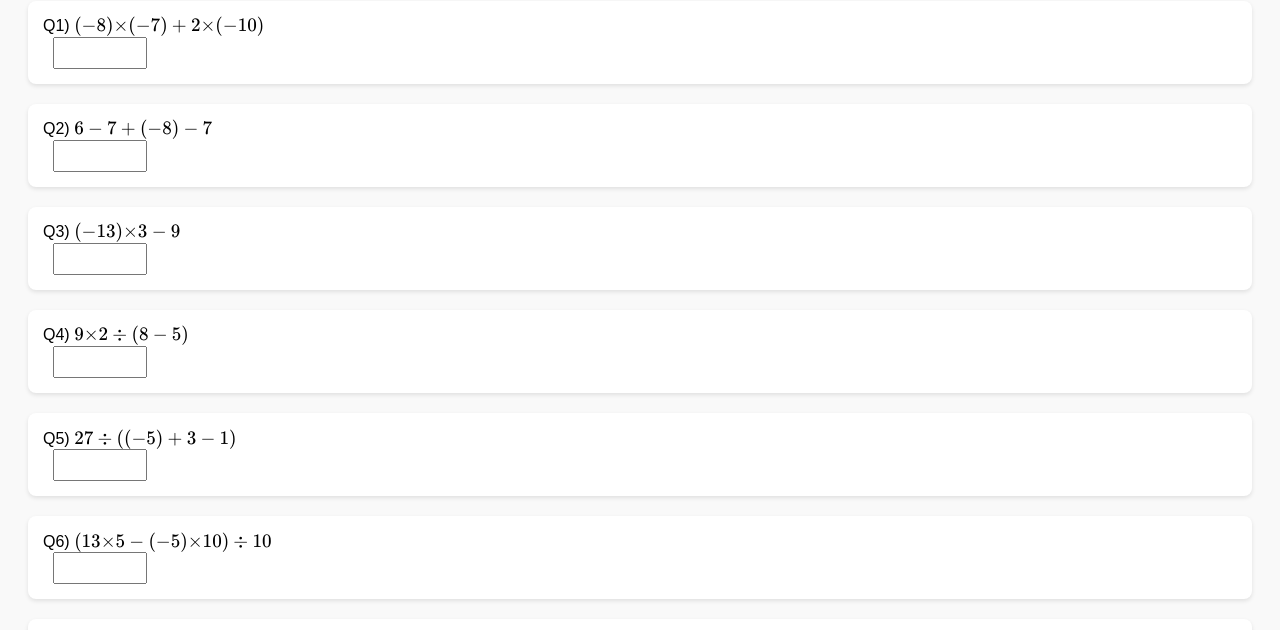
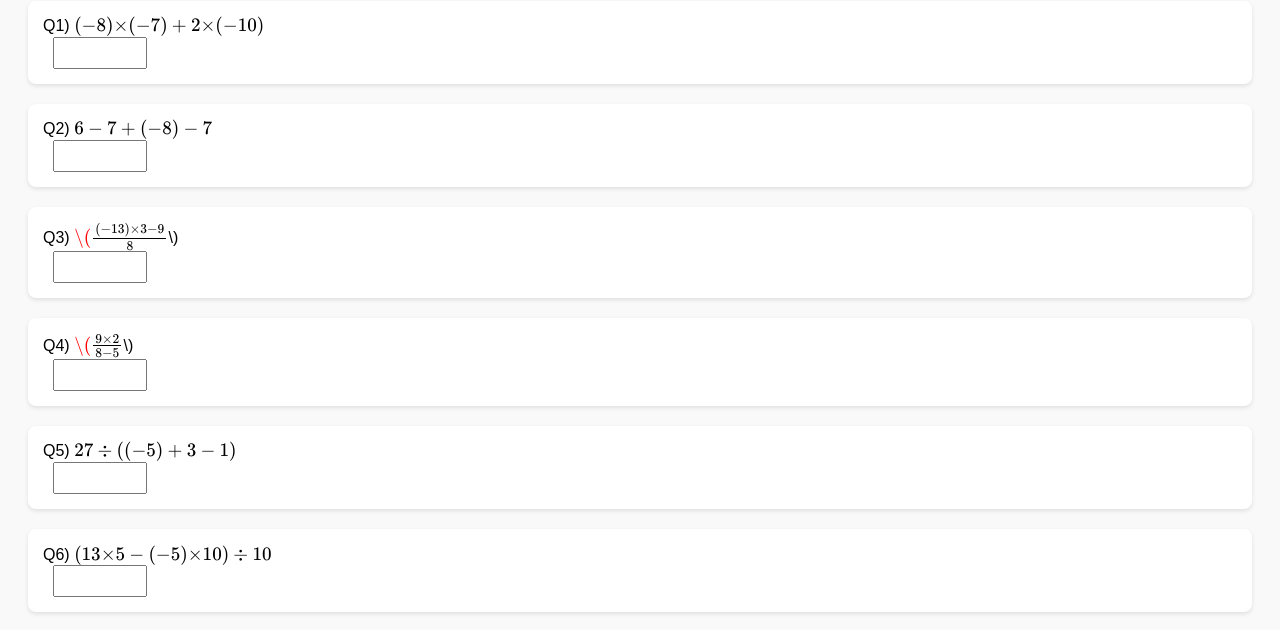
Before and after one commit to OnlineQuiz-BRG/QuizBuz, a plain HTML site: page docs/ArithmeticTest-Set2M.html in a window 1280 px wide. Shown: the part 107-737 px from the top of the page. Drawn offline with nearby package versions, Linux system fonts and the light colour scheme.

Commit message:
Update ArithmeticTest-Set2M.html

```diff
--- a/docs/ArithmeticTest-Set2M.html
+++ b/docs/ArithmeticTest-Set2M.html
@@ -49,8 +49,8 @@
     const questions = [
       "(-8) × (-7) + 2 × (-10)",
       "6 - 7 + (-8) - 7",
-      "(-13) × 3 - 9",
-      "9 × 2 / (8 - 5)",
+      "\\( \\frac{(-13) \\times 3 - 9}{8} \\)",
+      "\\( \\frac{9 \\times 2}{8 - 5} \\)",
       "27 / ((-5) + 3 - 1)",
       "(13 × 5 - (-5) × 10) / 10",
       "(-5) × 10 - 4 × (-9)",
```
